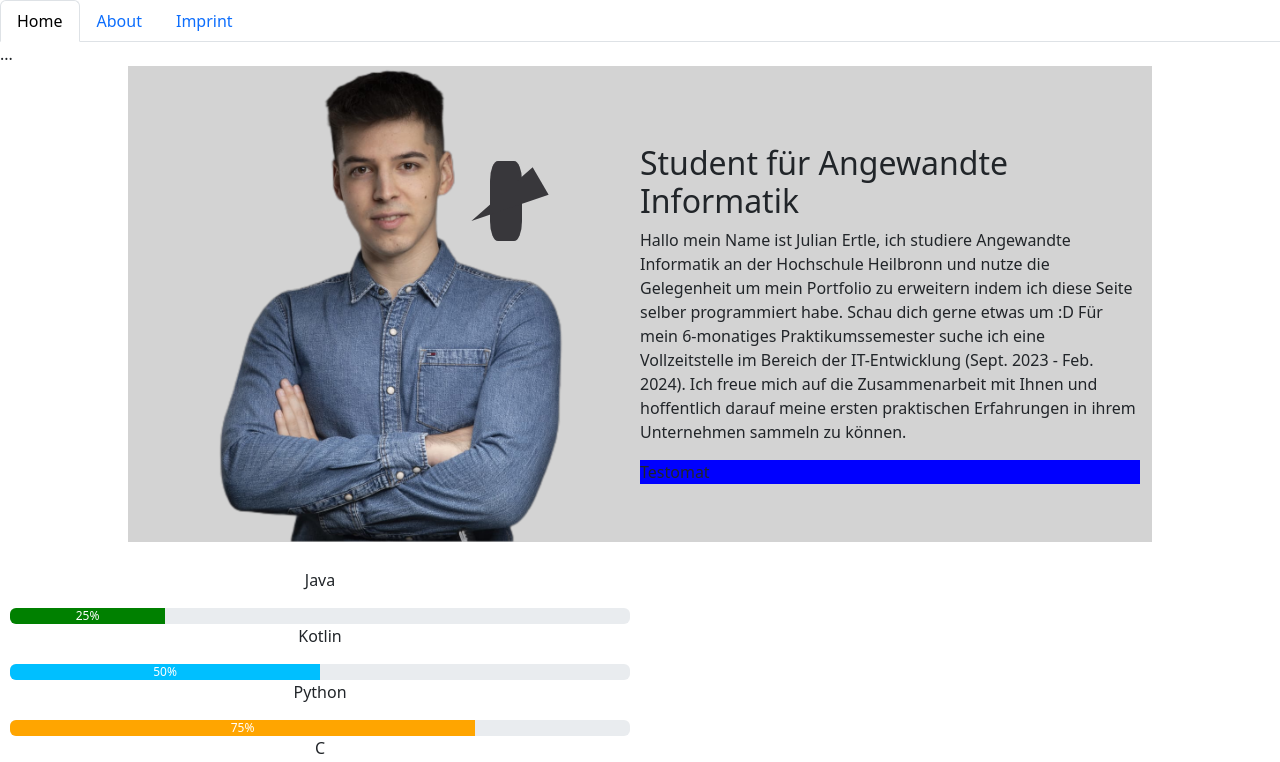
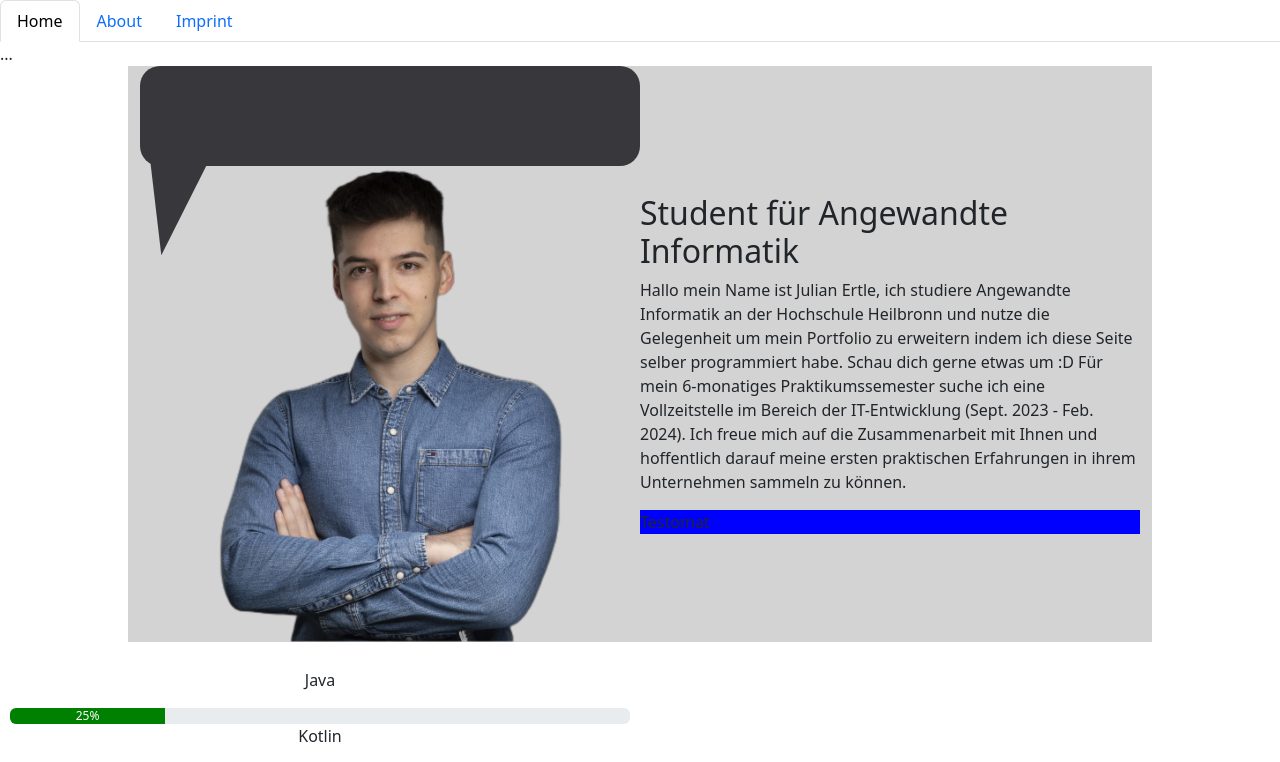
Before and after one commit to julianertle/Website, a React (Create React App) app: page / in a window 1280 px wide. Shown: the top 762 px of the page. Built offline with nearby package versions, Linux system fonts and the light colour scheme.

Commit message:
playing with css

```diff
--- a/src/components/Content.js
+++ b/src/components/Content.js
@@ -1,4 +1,4 @@
-import React from "react";
+import React, { useEffect } from "react";
 import './styles.css';
 import portraitImage from '../assets/portrait.png';
 import githubImage from '../assets/github-logo.png';
@@ -6,6 +6,21 @@ import AnimatedProgressBar from "./AnimatedProgressBar";
 
 
 function Content() {
+
+    useEffect(() => {
+        const imageElement = document.querySelector('.portrait-style');
+        if (imageElement) {
+            imageElement.onload = () => {
+                // Get the width of the image
+                const imageWidth = imageElement.offsetWidth;
+
+                // Set the width as a CSS variable
+                document.documentElement.style.setProperty('--julian-portrait-width', `${imageWidth}px`);
+            }
+        }
+    }, []);
+
+
     return (
 
         <>
@@ -14,9 +29,9 @@ function Content() {
                 <div class=" split-space-horizontal">
                     <div class="animated-image ">
                         <a href="/about">
-                            <div class=" color">
-                                <div class="dialog-1">
-                                    <div class="left-point"></div>
+                            <div class=" color speach-bubble">
+                                <div /* class="dialog-1" */>
+                                    <div /* class="left-point" */></div>
                                 </div>
                             </div>
                             <img src={portraitImage} className="portrait-style center-horizontal grow " alt="Portrait" />
--- a/src/components/styles.css
+++ b/src/components/styles.css
@@ -184,7 +184,7 @@
 }
 
 .color {
-    background-color: yellow;
+    background-color: var(--main-light-color);
 }
 
 .blue {
@@ -206,6 +206,7 @@
 
 :root {
     --main-light-color: #38373b;
+    --bubbleHeight: 100px;
   }
 
 
@@ -219,6 +220,28 @@
     z-index: 2; /* Ensure it's above the image */
 }
 
+.speach-bubble {
+    width: 100%;
+    height: var(--bubbleHeight);
+    border-radius: 20px;
+    transform:translateX(var(--julian-portrait-width))
+}
+.speach-bubble:before{
+    position: absolute;
+    content: "";
+    width: 0px;
+    height: 0px;
+    border-left: 30px solid transparent;
+    border-right: 30px solid transparent;
+    border-top: 100px solid var(--main-light-color);
+    transform: translateY(calc(var(--bubbleHeight) - var(--bubbleHeight) / 10)) rotate(10deg);
+
+
+    /* background: #c90808; */
+}
+
+
+
 .left-point {
     width: 0;
     height: 0;
```
